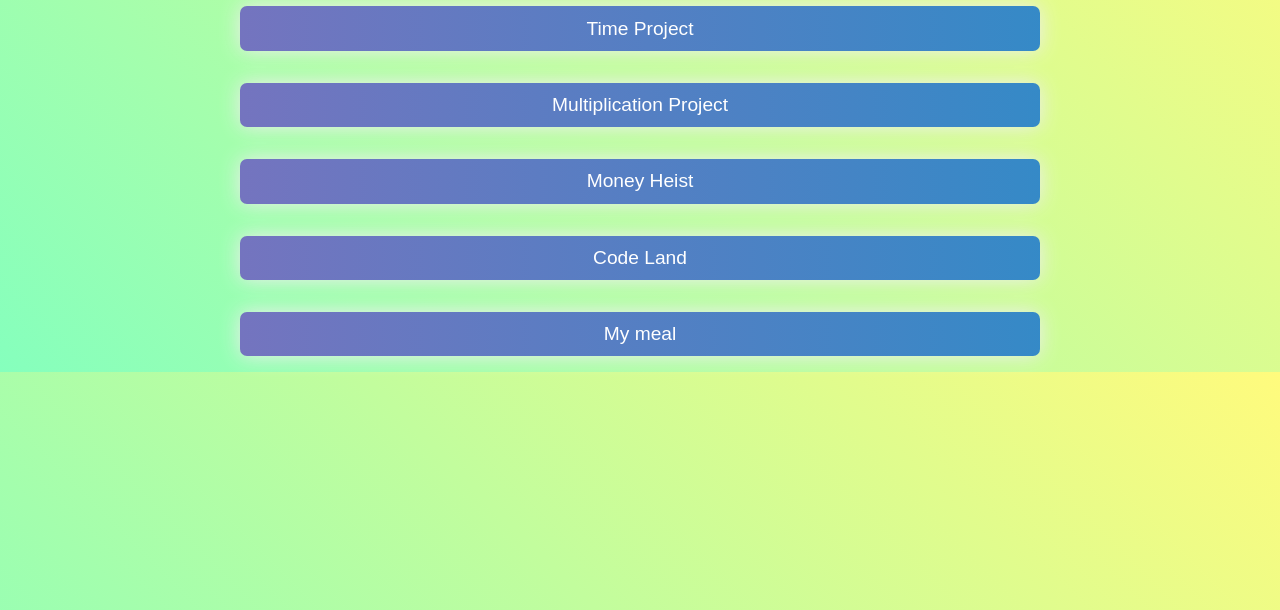
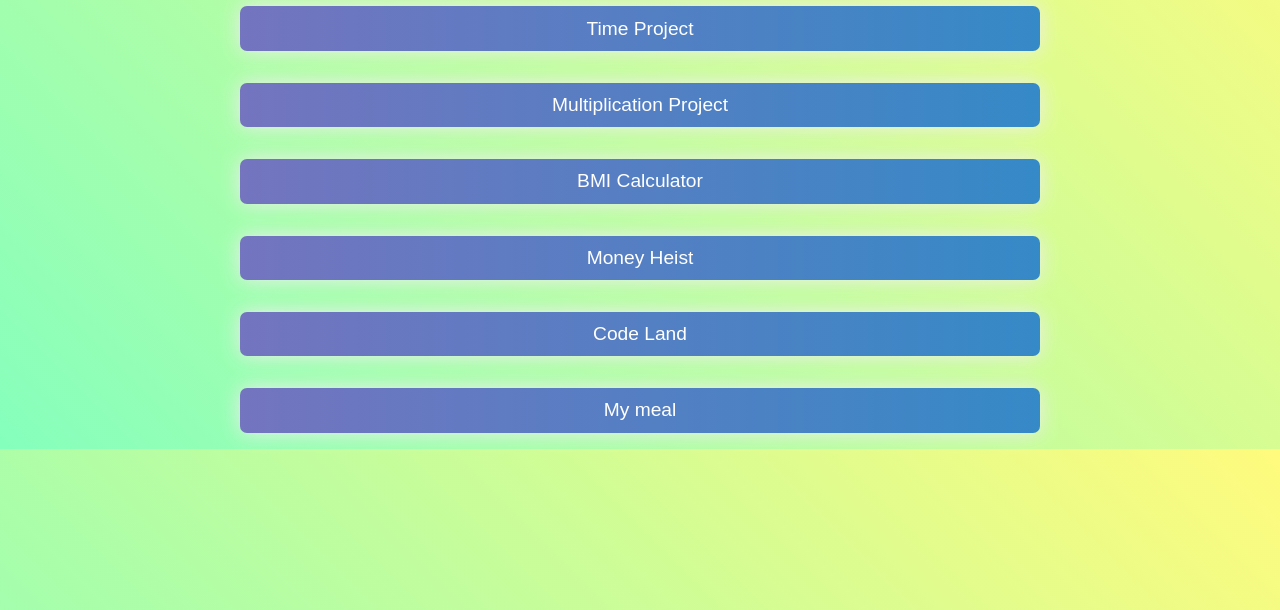
Before and after one commit to lakshaykamat/js-linktree, a plain HTML site: page index.html in a window 1280 px wide. Shown: the part 190-800 px from the top of the page. Drawn offline with Linux system fonts and the light colour scheme; a web font is replaced by a local one.

Commit message:
bmi-calculaotr added

```diff
--- a/index.html
+++ b/index.html
@@ -29,6 +29,9 @@
             <a href="https://lakshaykamat.github.io/multiply/" class="button-text">Multiplication Project</a>
         </div>
         <div class="button">
+            <a href="https://lakshaykamat.github.io/bmi-calculator/" class="button-text">BMI Calculator</a>
+        </div>
+        <div class="button">
             <a href="https://lakshaykamat.github.io/money-heist/" class="button-text">Money Heist</a>
         </div>
         <div class="button">
```
